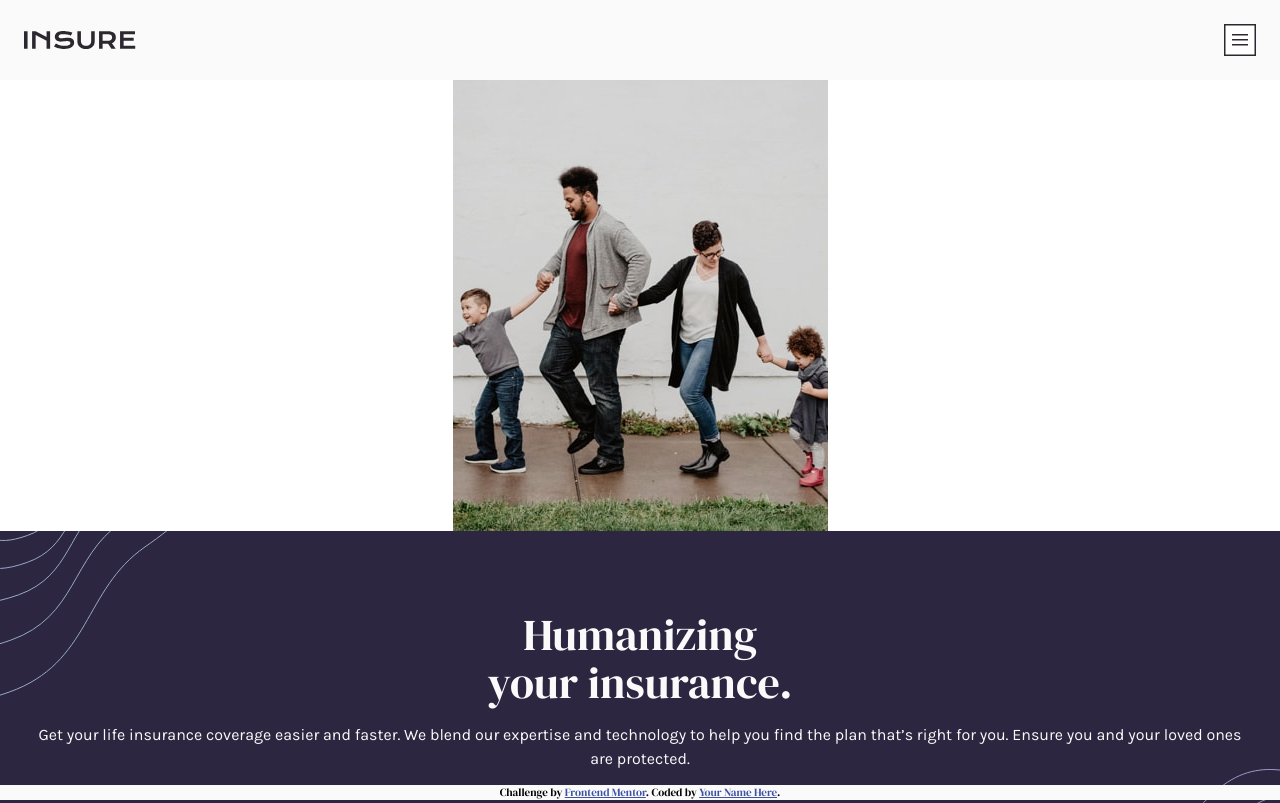
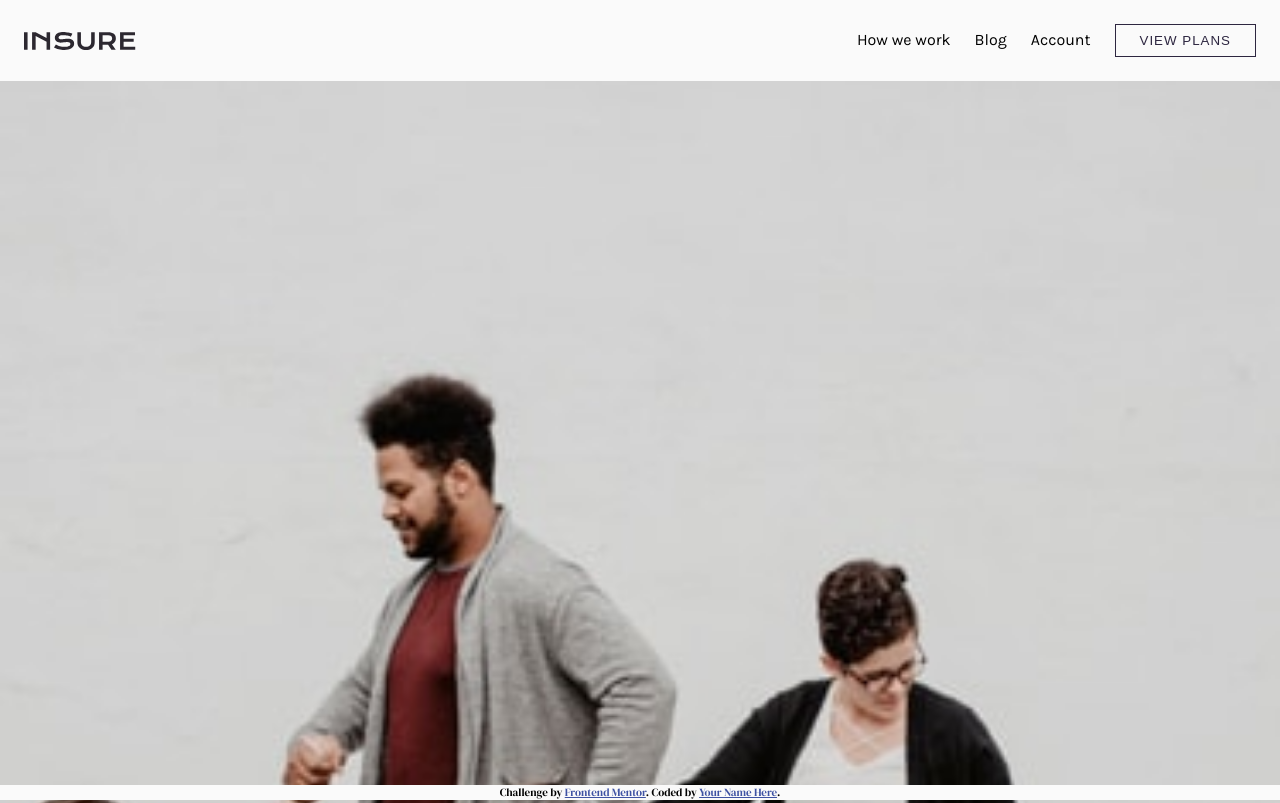
Before and after one commit to r041291867/insure-landing-page, a plain HTML site: page index.html in a window 1280 px wide. Shown: the top 803 px of the page. Drawn offline with Linux system fonts and the light colour scheme.

Commit message:
desktop 切版

```diff
--- a/css/styles.scss
+++ b/css/styles.scss
@@ -16,7 +16,7 @@
   padding: 0 0.6rem;
 }
 
-%button {
+button {
   border: 1px solid white;
   color: white;
   text-transform: uppercase;
@@ -30,19 +30,42 @@ body {
   margin: 0;
 }
 
+@media (max-width: 425px) {
+  .nav-bar {
+    display: none;
+  }
+}
+@media (min-width: 426px) {
+  #drawer-btn {
+    display: none;
+  }
+  .nav-bar {
+    display: flex;
+    font-family: "Karla";
+    line-height: 32px;
+    gap: 1.5rem;
+    button {
+      color: var(--dark-violet);
+      border-color: var(--dark-violet);
+      background-color: var(--very-light-gray);
+    }
+  }
+}
+
 main {
   position: relative;
-  inset: 5rem 0 0 0;
+  padding-top: 5rem;
 }
 
 .top-bar {
-  background-color: var(--very-light-gray);
-  width: calc(100% - 3rem);
-  position: fixed;
-  padding: 1.5rem;
   display: flex;
   align-items: center;
   justify-content: space-between;
+  width: calc(100% - 3rem);
+  min-height: 32px;
+  position: fixed;
+  padding: 1.5rem;
+  background-color: var(--very-light-gray);
   z-index: 1;
 }
 
@@ -74,7 +97,6 @@ nav {
     margin-top: 2.5rem;
   }
   button {
-    @extend %button;
     background-color: var(--very-dark-violet);
     width: calc(100% - 2rem);
     font-size: 1.25rem;
@@ -85,6 +107,7 @@ nav {
 
 .hero {
   img {
+    width: 100%;
     display: block;
     margin: auto;
   }
@@ -112,7 +135,6 @@ nav {
     margin-bottom: 2.5rem;
   }
   button {
-    @extend %button;
     font-size: 0.75rem;
   }
   &::after {
@@ -165,7 +187,6 @@ nav {
     }
   }
   button {
-    @extend %button;
     font-size: 0.75rem;
   }
 }
@@ -174,6 +195,7 @@ footer {
   background-color: var(--very-light-gray);
   background-image: url('../images/bg-pattern-footer-mobile.svg');
   background-repeat: no-repeat;
+  background-size: contain;
   font-family: "Karla";
   font-weight: 700;
   font-size: 0.8rem;
--- a/index.html
+++ b/index.html
@@ -30,6 +30,13 @@
         src="./images/icon-hamburger.svg"
         alt="icon-hamburger.svg"
       />
+      <div class="nav-bar">
+        <div>How we work</div>
+        <div>Blog</div>
+        <div>Account</div>
+
+        <button>View plans</button>
+      </div>
     </header>
 
     <nav id="nav">
```
Also changed, not shown: css/styles.css, 1 other file.
